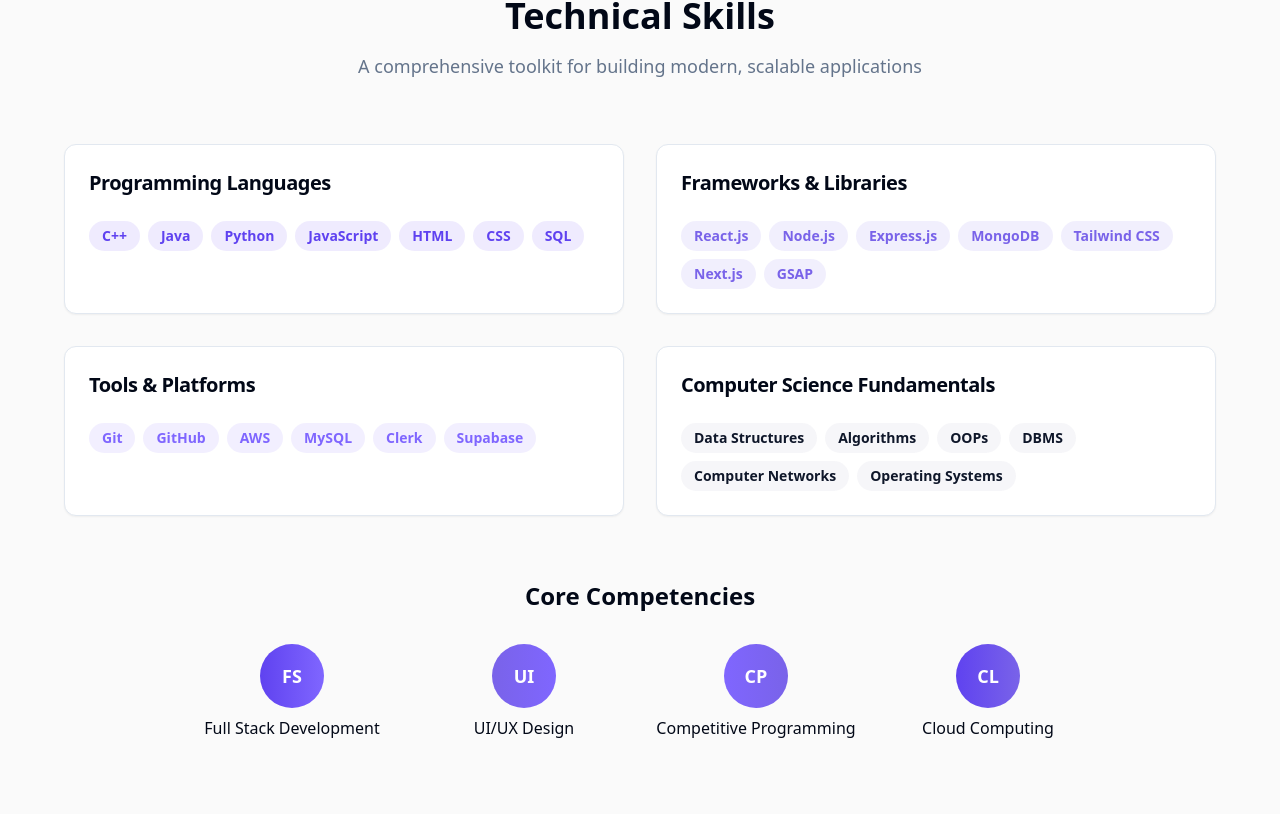
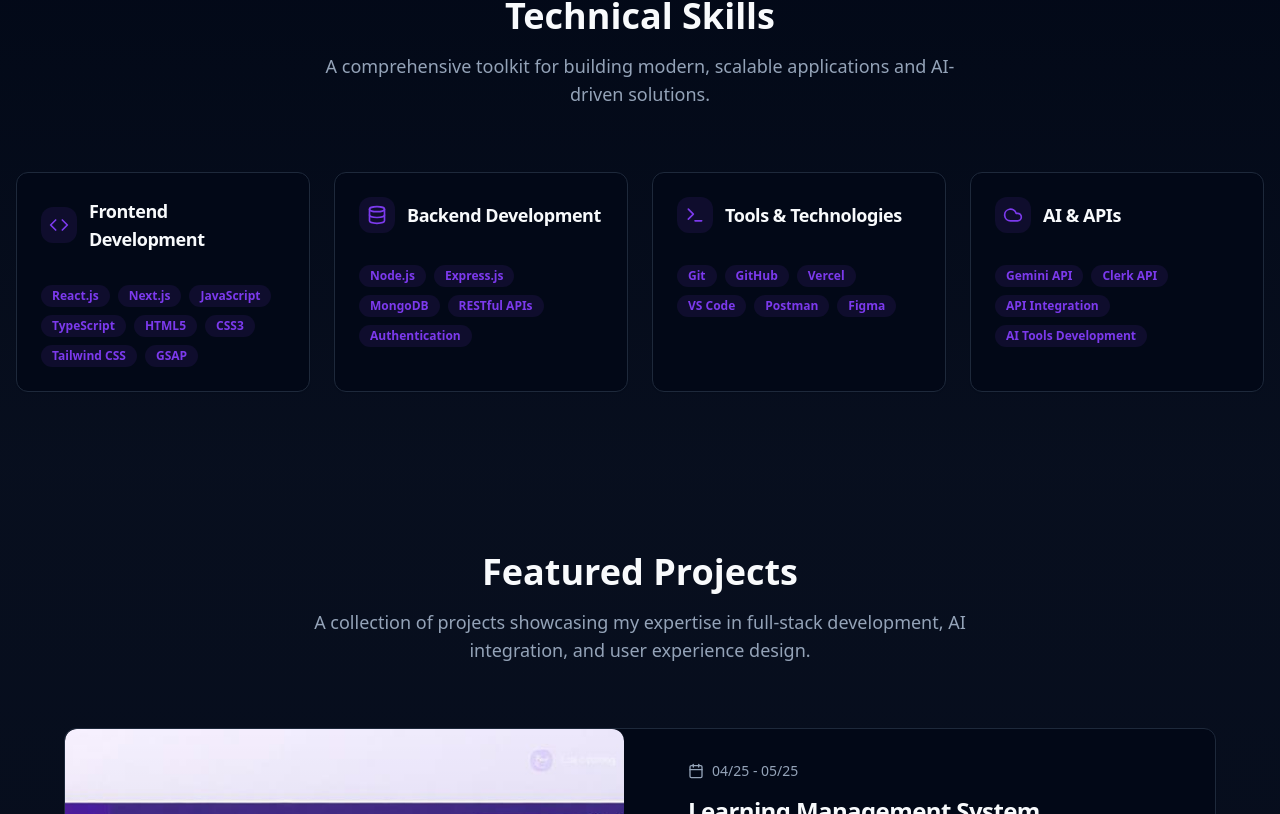
Before and after one commit to krishnabhambani/krishna-bhambani-portfolio, a React (Vite) app: page / in a window 1280 px wide. Shown: the part 1806-2620 px from the top of the page. Built offline with nearby package versions, Linux system fonts and the light colour scheme.

Commit message:
Update portfolio content and design
- Implement dark background and upload user photo to hero section.
- Add tech stack symbols for skills.
- Correct project and experience details.
- Update contact information.

```diff
--- a/src/components/Contact.tsx
+++ b/src/components/Contact.tsx
@@ -13,8 +13,8 @@ const Contact = () => {
     {
       icon: Mail,
       label: "Email",
-      value: "krishnabhambani9@gmail.com",
-      href: "mailto:krishnabhambani9@gmail.com"
+      value: "krishnabhambani1@gmail.com",
+      href: "mailto:krishnabhambani1@gmail.com"
     },
     {
       icon: MapPin,
@@ -28,13 +28,13 @@ const Contact = () => {
     {
       name: "GitHub",
       icon: Github,
-      href: "https://github.com/krishnabhambani",
+      href: "https://github.com/krishnabhambani/",
       color: "hover:text-foreground"
     },
     {
       name: "LinkedIn",
       icon: Linkedin,
-      href: "https://linkedin.com/in/krishnabhambani",
+      href: "https://www.linkedin.com/in/krishnabhambani/",
       color: "hover:text-blue-600"
     },
     {
--- a/src/components/Experience.tsx
+++ b/src/components/Experience.tsx
@@ -21,10 +21,10 @@ const Experience = () => {
       color: "bg-primary/10 text-primary"
     },
     {
-      role: "Dev Intern",
-      company: "Code Realm",
+      role: "Developer Intern",
+      company: "CodeResite",
       type: "Remote Internship",
-      duration: "06/24 - 08/24",
+      duration: "05/25 - 07/25",
       description: "Boosted website responsiveness by improving user satisfaction by 25%. Optimized user experience, contributing to a 15% uptick in engagement and a 10% drop in bounce rates. Improved accessibility scores by 20% through semantic markup attributes.",
       responsibilities: [
         "Developed responsive web applications using React.js and Tailwind CSS",
--- a/src/components/Projects.tsx
+++ b/src/components/Projects.tsx
@@ -24,8 +24,8 @@ const Projects = () => {
       liveUrl: "#"
     },
     {
-      title: "Tools Call Platform",
-      description: "Designed and built a sleek interface for Tools Call, streamlining workflows across 5+ AI tools. Integrated Gemini API for real-time content generation, enabling smart document automation. Features include real-time content optimization and enhanced user experience with AI-driven functionality.",
+      title: "Tools Cult Platform",
+      description: "Designed and built a sleek interface for Tools Cult, streamlining workflows across 5+ AI tools. Integrated Gemini API for real-time content generation, enabling smart document automation. Features include real-time content optimization and enhanced user experience with AI-driven functionality.",
       image: toolsProject,
       technologies: ["React.js", "Tailwind CSS", "Gemini API", "Vercel"],
       timeline: "06/25 - 07/25",
--- a/src/components/Skills.tsx
+++ b/src/components/Skills.tsx
@@ -1,49 +1,53 @@
 import { Card, CardContent, CardHeader, CardTitle } from "@/components/ui/card";
 import { Badge } from "@/components/ui/badge";
+import { Code, Database, Cloud, Terminal } from "lucide-react";
 
 const Skills = () => {
   const skillCategories = [
     {
-      title: "Programming Languages",
-      skills: ["C++", "Java", "Python", "JavaScript", "HTML", "CSS", "SQL"],
-      color: "bg-primary/10 text-primary"
+      title: "Frontend Development",
+      icon: Code,
+      skills: ["React.js", "Next.js", "JavaScript", "TypeScript", "HTML5", "CSS3", "Tailwind CSS", "GSAP"]
     },
     {
-      title: "Frameworks & Libraries",
-      skills: ["React.js", "Node.js", "Express.js", "MongoDB", "Tailwind CSS", "Next.js", "GSAP"],
-      color: "bg-accent/10 text-accent"
+      title: "Backend Development",
+      icon: Database,
+      skills: ["Node.js", "Express.js", "MongoDB", "RESTful APIs", "Authentication"]
     },
     {
-      title: "Tools & Platforms",
-      skills: ["Git", "GitHub", "AWS", "MySQL", "Clerk", "Supabase"],
-      color: "bg-primary-glow/10 text-primary-glow"
+      title: "Tools & Technologies",
+      icon: Terminal,
+      skills: ["Git", "GitHub", "Vercel", "VS Code", "Postman", "Figma"]
     },
     {
-      title: "Computer Science Fundamentals",
-      skills: ["Data Structures", "Algorithms", "OOPs", "DBMS", "Computer Networks", "Operating Systems"],
-      color: "bg-secondary/60 text-secondary-foreground"
+      title: "AI & APIs",
+      icon: Cloud,
+      skills: ["Gemini API", "Clerk API", "API Integration", "AI Tools Development"]
     }
   ];
 
   return (
-    <section id="skills" className="py-20 bg-background">
+    <section id="skills" className="py-20 bg-gradient-to-b from-background to-secondary/20">
       <div className="container mx-auto px-4">
         <div className="text-center mb-16">
           <h2 className="text-3xl md:text-4xl font-bold mb-4">Technical Skills</h2>
           <p className="text-lg text-muted-foreground max-w-2xl mx-auto">
-            A comprehensive toolkit for building modern, scalable applications
+            A comprehensive toolkit for building modern, scalable applications and AI-driven solutions.
           </p>
         </div>
 
-        <div className="grid md:grid-cols-2 gap-8 max-w-6xl mx-auto">
-          {skillCategories.map((category, index) => (
-            <Card
-              key={category.title}
-              className="group hover:shadow-elegant transition-all duration-300 hover:-translate-y-1"
-              style={{ animationDelay: `${index * 0.1}s` }}
-            >
+        <div className="grid md:grid-cols-2 lg:grid-cols-4 gap-6">
+          {skillCategories.map((category) => {
+            const IconComponent = category.icon;
+            return (
+              <Card key={category.title} className="group hover:shadow-elegant transition-all duration-300 hover:-translate-y-1">
                 <CardHeader>
-                <CardTitle className="text-xl font-semibold">{category.title}</CardTitle>
+                  <div className="flex items-center gap-3 mb-2">
+                    <div className="p-2 bg-primary/10 rounded-lg group-hover:bg-primary/20 transition-colors">
+                      <IconComponent className="h-5 w-5 text-primary" />
+                    </div>
+                    <CardTitle className="text-lg">{category.title}</CardTitle>
+                  </div>
                 </CardHeader>
                 <CardContent>
                   <div className="flex flex-wrap gap-2">
@@ -51,7 +55,7 @@ const Skills = () => {
                       <Badge
                         key={skill}
                         variant="secondary"
-                      className={`${category.color} hover:scale-105 transition-transform cursor-default text-sm py-1 px-3`}
+                        className="bg-primary/10 text-primary hover:bg-primary/20 transition-colors text-xs"
                       >
                         {skill}
                       </Badge>
@@ -59,38 +63,8 @@ const Skills = () => {
                   </div>
                 </CardContent>
               </Card>
-          ))}
-        </div>
-
-        {/* Additional Skills Highlight */}
-        <div className="mt-16 text-center">
-          <h3 className="text-2xl font-semibold mb-8">Core Competencies</h3>
-          <div className="grid grid-cols-2 md:grid-cols-4 gap-8 max-w-4xl mx-auto">
-            <div className="text-center space-y-2">
-              <div className="w-16 h-16 bg-gradient-to-r from-primary to-primary-glow rounded-full flex items-center justify-center mx-auto">
-                <span className="text-primary-foreground font-bold text-lg">FS</span>
-              </div>
-              <p className="font-medium">Full Stack Development</p>
-            </div>
-            <div className="text-center space-y-2">
-              <div className="w-16 h-16 bg-gradient-to-r from-accent to-primary-glow rounded-full flex items-center justify-center mx-auto">
-                <span className="text-accent-foreground font-bold text-lg">UI</span>
-              </div>
-              <p className="font-medium">UI/UX Design</p>
-            </div>
-            <div className="text-center space-y-2">
-              <div className="w-16 h-16 bg-gradient-to-r from-primary-glow to-accent rounded-full flex items-center justify-center mx-auto">
-                <span className="text-primary-foreground font-bold text-lg">CP</span>
-              </div>
-              <p className="font-medium">Competitive Programming</p>
-            </div>
-            <div className="text-center space-y-2">
-              <div className="w-16 h-16 bg-gradient-to-r from-primary to-accent rounded-full flex items-center justify-center mx-auto">
-                <span className="text-primary-foreground font-bold text-lg">CL</span>
-              </div>
-              <p className="font-medium">Cloud Computing</p>
-            </div>
-          </div>
+            );
+          })}
         </div>
       </div>
     </section>
--- a/src/index.css
+++ b/src/index.css
@@ -8,34 +8,34 @@ All colors MUST be HSL.
 
 @layer base {
   :root {
-    --background: 0 0% 98%;
-    --foreground: 222.2 84% 4.9%;
+    --background: 222.2 84% 4.9%;
+    --foreground: 210 40% 98%;
 
-    --card: 0 0% 100%;
-    --card-foreground: 222.2 84% 4.9%;
+    --card: 222.2 84% 4.9%;
+    --card-foreground: 210 40% 98%;
 
-    --popover: 0 0% 100%;
-    --popover-foreground: 222.2 84% 4.9%;
+    --popover: 222.2 84% 4.9%;
+    --popover-foreground: 210 40% 98%;
 
-    --primary: 250 85% 60%;
-    --primary-foreground: 0 0% 100%;
-    --primary-glow: 250 100% 70%;
+    --primary: 262.1 83.3% 57.8%;
+    --primary-foreground: 210 20% 98%;
+    --primary-glow: 280 100% 70%;
 
-    --secondary: 250 20% 95%;
-    --secondary-foreground: 222.2 47.4% 11.2%;
+    --secondary: 217.2 32.6% 17.5%;
+    --secondary-foreground: 210 40% 98%;
 
-    --muted: 210 40% 96.1%;
-    --muted-foreground: 215.4 16.3% 46.9%;
+    --muted: 217.2 32.6% 17.5%;
+    --muted-foreground: 215 20.2% 65.1%;
 
-    --accent: 250 75% 65%;
-    --accent-foreground: 0 0% 100%;
+    --accent: 217.2 32.6% 17.5%;
+    --accent-foreground: 210 40% 98%;
 
-    --destructive: 0 84.2% 60.2%;
+    --destructive: 0 62.8% 30.6%;
     --destructive-foreground: 210 40% 98%;
 
-    --border: 214.3 31.8% 91.4%;
-    --input: 214.3 31.8% 91.4%;
-    --ring: 250 85% 60%;
+    --border: 217.2 32.6% 17.5%;
+    --input: 217.2 32.6% 17.5%;
+    --ring: 262.1 83.3% 57.8%;
 
     --radius: 0.75rem;
 
```
Also changed, not shown: src/components/Hero.tsx (+15 -3 lines), public/lovable-uploads/85c55dfe-6959-4b05-a087-29d5115af515.png (added), src/assets/krishna-photo.png (added). Lines whose indentation alone changed are shown as unchanged.
